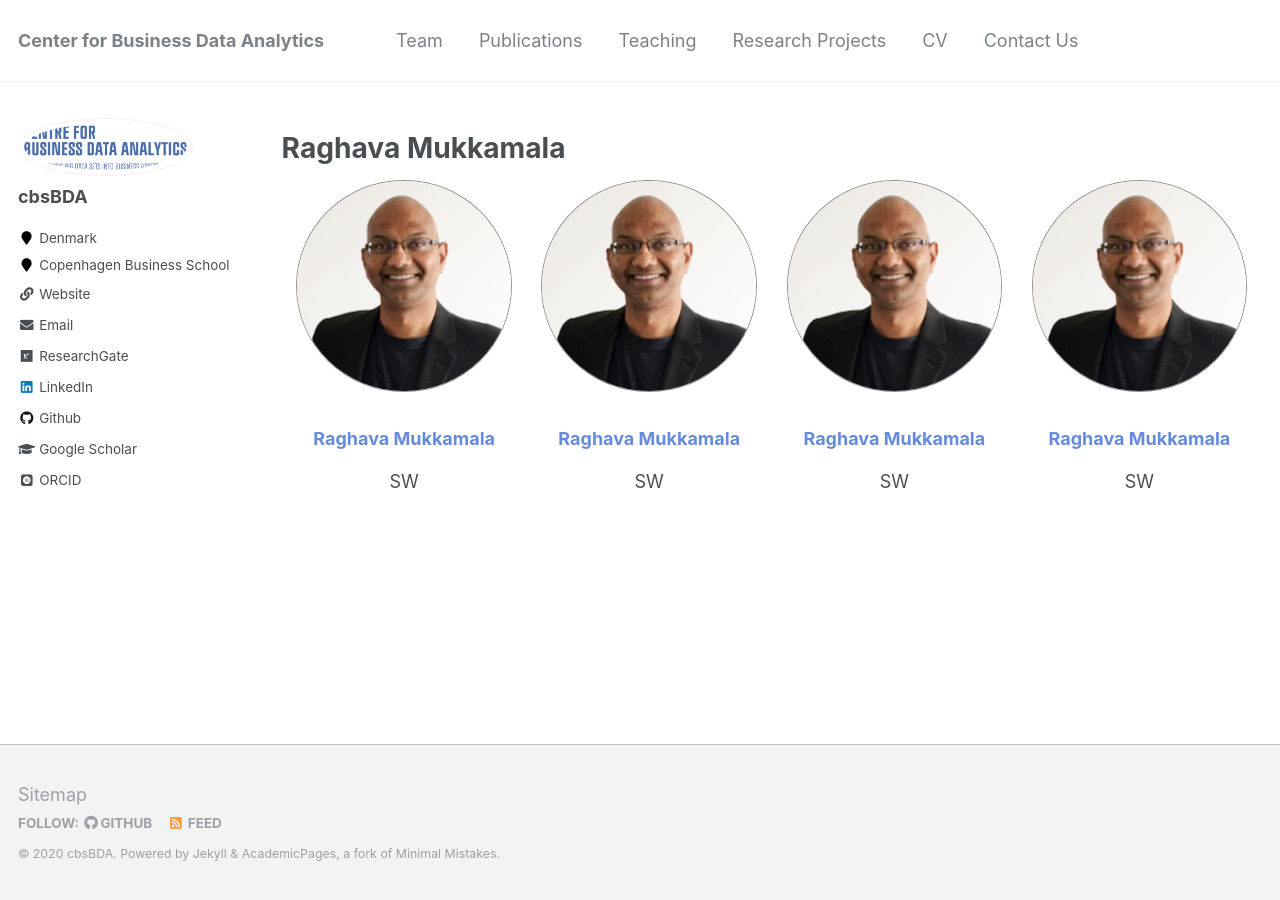
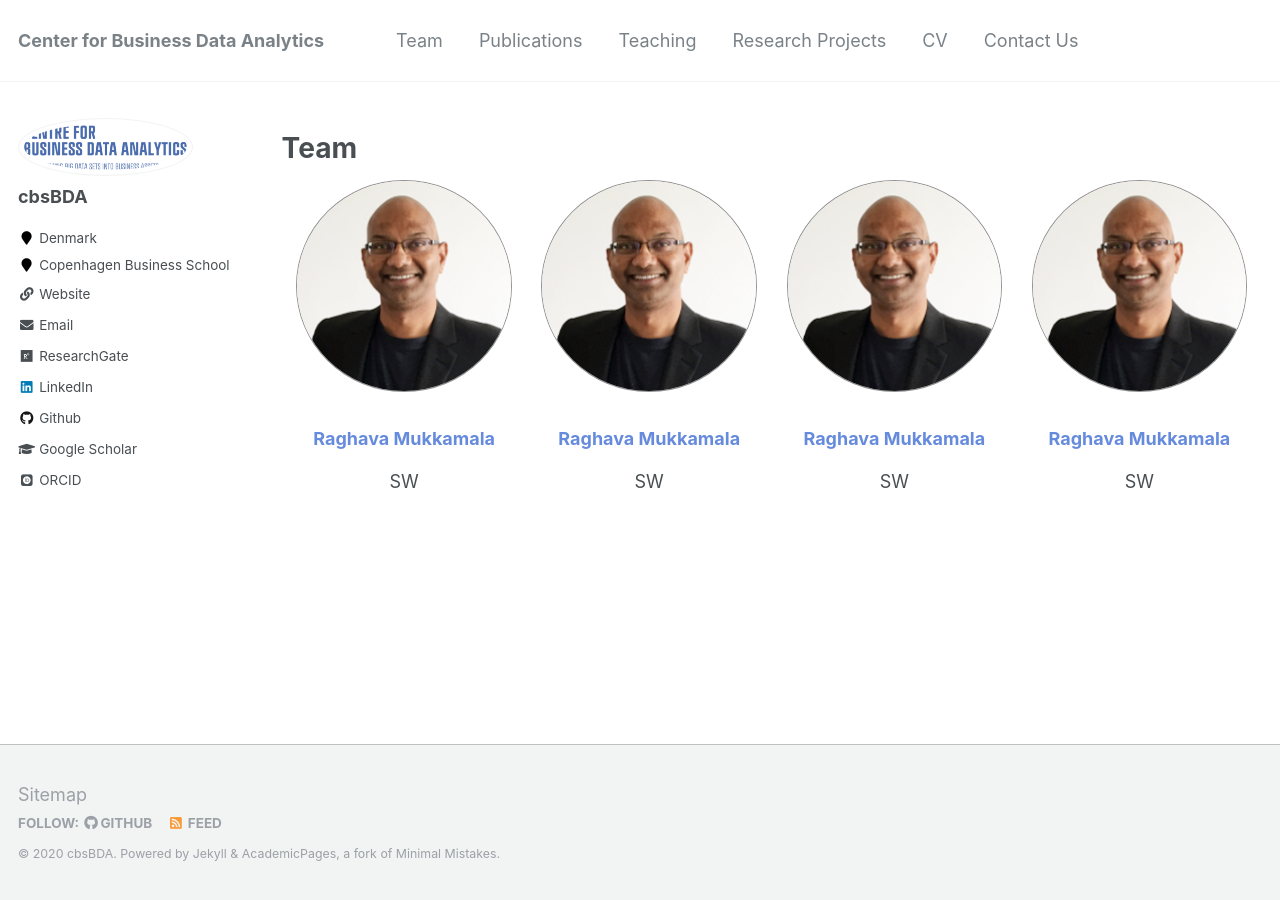
Before and after one commit to cbsBDA/cbsBDA-homepage, a Jekyll site: the page built from _pages/team.md, in a window 1280 px wide. Built offline with Jekyll 4.4.1, drawn with Linux system fonts in a browser that asks for light colours; some web fonts are replaced.

Commit message:
Update team.md

```diff
--- a/_pages/team.md
+++ b/_pages/team.md
@@ -8,7 +8,9 @@ author_profile: true
 
 
 
-# Raghava Mukkamala
+# Team
+{: .title }
+
 <div class="avatar">
 <img src="/images/teams/raghava1.jpg" alt='Raghava Mukkamala'/>
 
```
